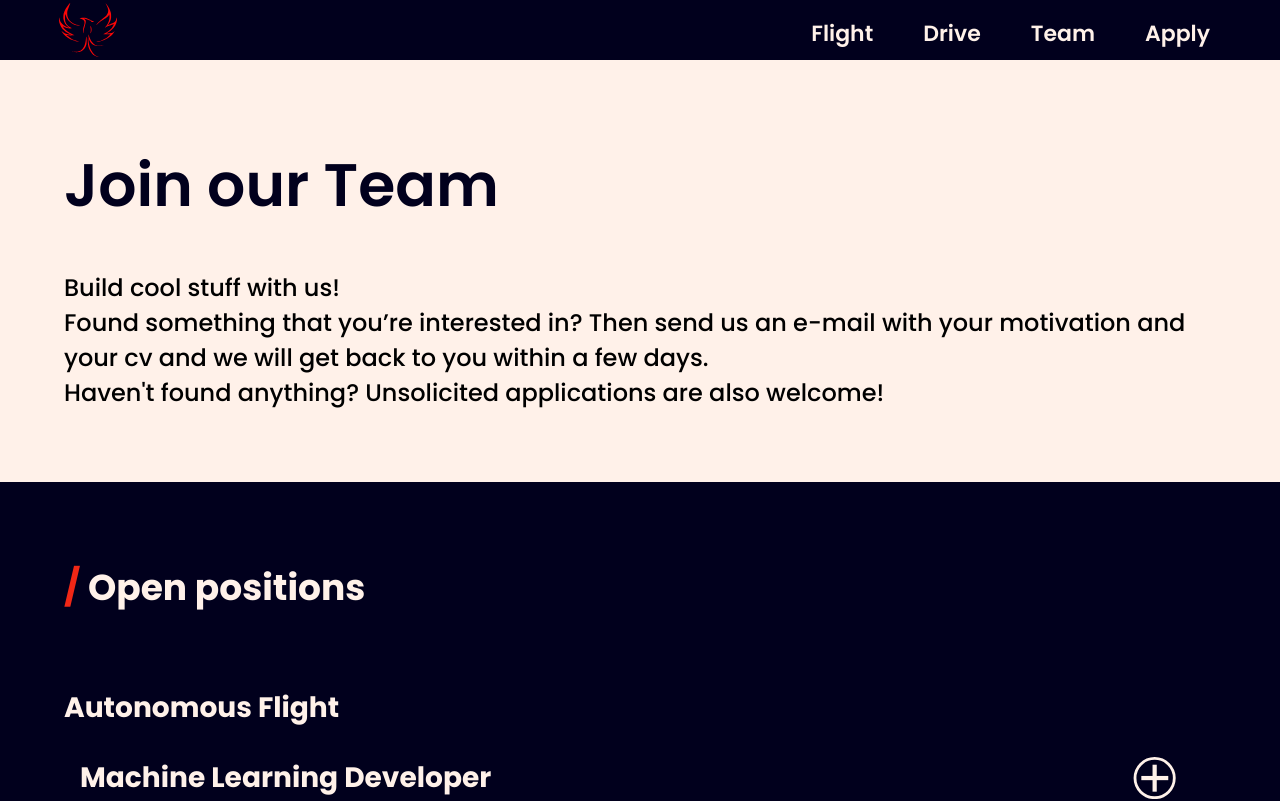
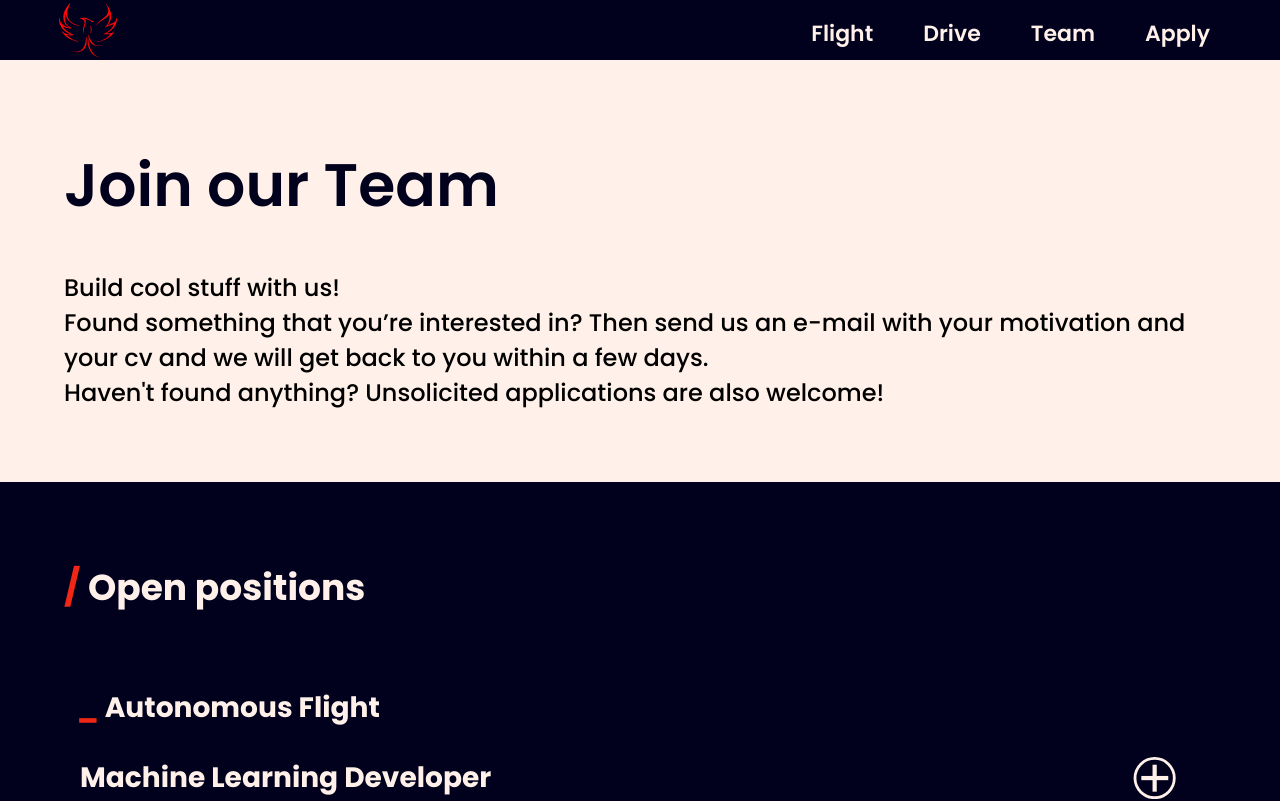
Before and after one commit to tum-phoenix/phoenix-website, a React (Create React App) app: page /apply in a window 1280 px wide. Shown: the top 801 px of the page. Built offline with nearby package versions, Linux system fonts and the light colour scheme.

Commit message:
improve style of apply page

```diff
--- a/src/pages/apply/style.css
+++ b/src/pages/apply/style.css
@@ -23,8 +23,13 @@
 }
 
 .subtitle {
-  margin-left: 5vw;
+  margin-left: 6vw;
   margin-top: 2em;
+  color: var(--red);
+}
+
+.subtitle::before {
+  content: "_ ";
   color: var(--red);
 }
 
```
